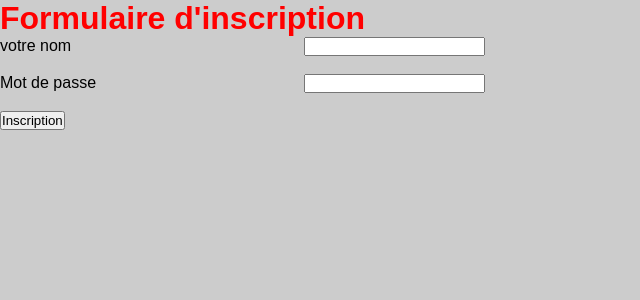
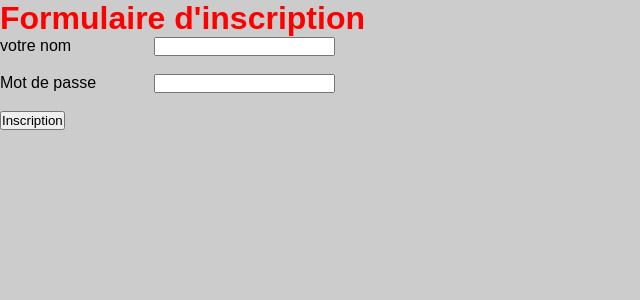
Before and after one commit to doumsson/doumsson.github.io, a PHP site: page / in a window 1280 px wide. Shown: the top 300 px of the page, without its empty margins (0-640 px from the left). Run offline with PHP 8.4, Linux system fonts and the light colour scheme.

Commit message:
Update style.css

```diff
--- a/css/assets/style.css
+++ b/css/assets/style.css
@@ -11,5 +11,5 @@ h1{
 }
 label{
     display: inline-block;
-    width: 300px;
+    width: 150px;
 }
```
